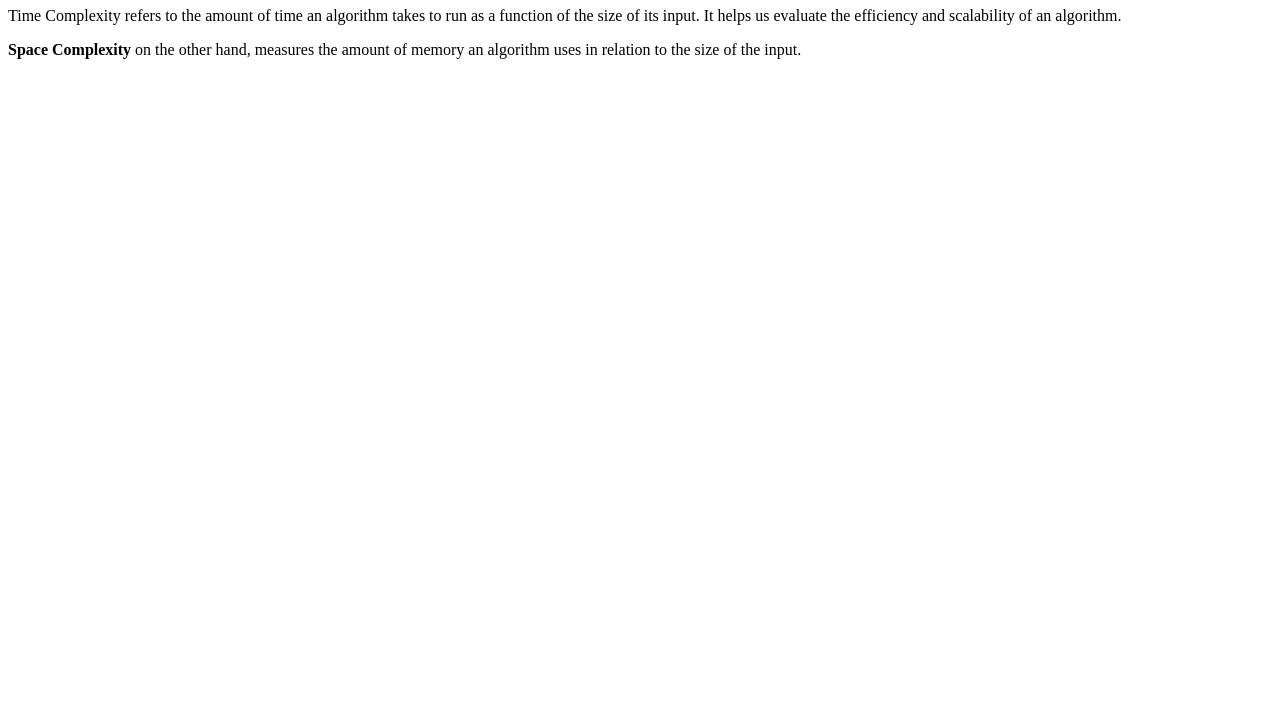
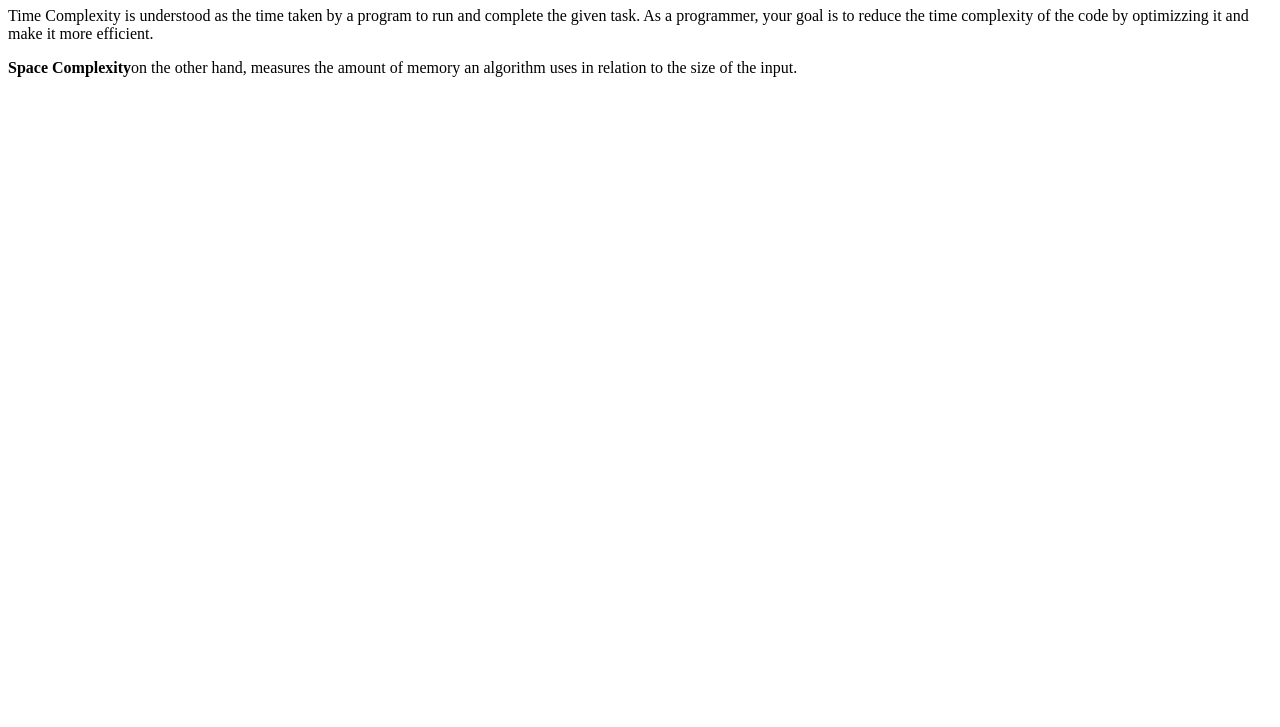
Before and after one commit to acciojob/time-and-space-complexity-VishnuMohan31, a website: page main.html in a window 1280 px wide. Shown: the part 73-800 px from the top of the page. Drawn offline with Linux system fonts and the light colour scheme.

Commit message:
created a submission

```diff
--- a/main.html
+++ b/main.html
@@ -8,8 +8,8 @@
 
 <body>
 	<h1>Time and Space Complexity</h1>
-	<p>Time Complexity refers to the amount of time an algorithm takes to run as a function of the size of its input. It helps us evaluate the efficiency and scalability of an algorithm.</p>
-	<p><b>Space Complexity</b> on the other hand, measures the amount of memory an algorithm uses in relation to the size of the input.</p>
+	<p>Time Complexity is understood as the time taken by a program to run and complete the given task. As a programmer, your goal is to reduce the time complexity of the code by optimizzing it and make it more efficient.</p>
+	<p><b>Space Complexity</b>on the other hand, measures the amount of memory an algorithm uses in relation to the size of the input.</p>
 	<!-- the entire body must be written by student -->
     <script type="text/javascript" src="./script.js">
 </script>
```
